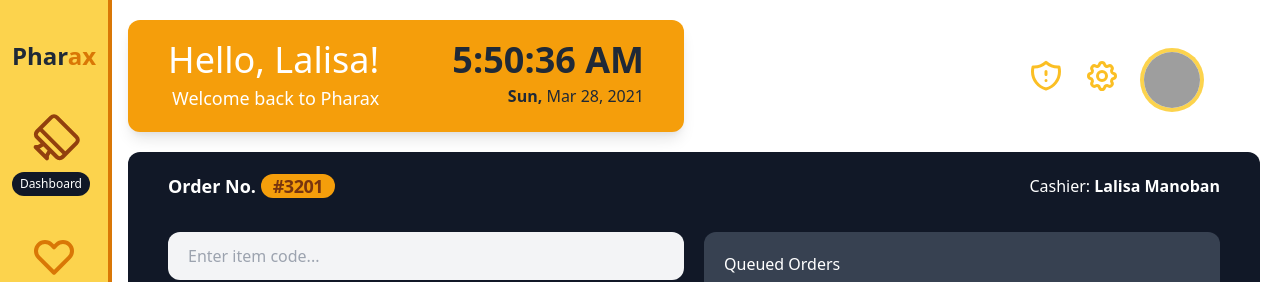
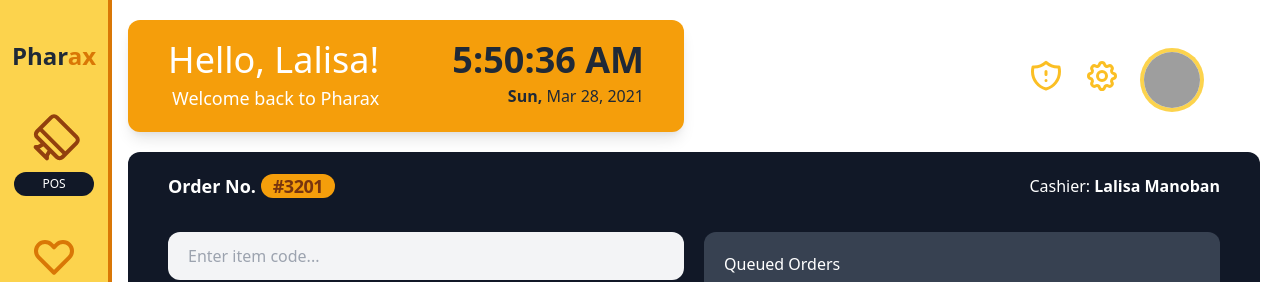
Before and after one commit to VeoScript/pharax, a Nuxt app: page /home in a window 1280 px wide. Shown: the top 282 px of the page. Built offline with nearby package versions, Linux system fonts and the light colour scheme; grey boxes are pictures that could not be loaded.

Commit message:
style: sidebar change layout

```diff
--- a/components/layouts/Sidebar.vue
+++ b/components/layouts/Sidebar.vue
@@ -10,8 +10,8 @@
             <span :class="$route.path === link.goto ? 'text-yellow-800' : 'text-yellow-600'" v-html="link.icon"></span>
           </nuxt-link>
           <div class="relative">
-            <div class="absolute bottom-0 right-0 -mb-5 -mr-3">
-              <span class="bg-gray-900 transition duration-700 ease-in-out rounded-full text-white text-xs px-2 py-1" :class="$route.path === link.goto ? 'block' : 'hidden'">{{link.title}}</span>
+            <div class="absolute bottom-0 right-0 -mb-5 -mr-4">
+              <span class="bg-gray-900 w-20 transition duration-700 ease-in-out rounded-full text-white text-xs px-2 py-1" :class="$route.path === link.goto ? 'block' : 'hidden'">{{link.title}}</span>
             </div>
           </div>
         </div>
@@ -26,7 +26,7 @@
     return {
       links: [
         {
-          title: 'Dashboard',
+          title: 'POS',
           icon: '<svg class="w-12 h-12" fill="none" stroke="currentColor" viewBox="0 0 24 24" xmlns="http://www.w3.org/2000/svg"><path stroke-linecap="round" stroke-linejoin="round" stroke-width="2" d="M9.75 17L9 20l-1 1h8l-1-1-.75-3M3 13h18M5 17h14a2 2 0 002-2V5a2 2 0 00-2-2H5a2 2 0 00-2 2v10a2 2 0 002 2z"></path></svg>',
           goto: '/home'
         },
```
